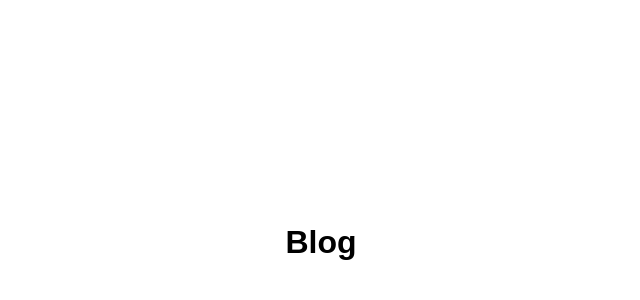
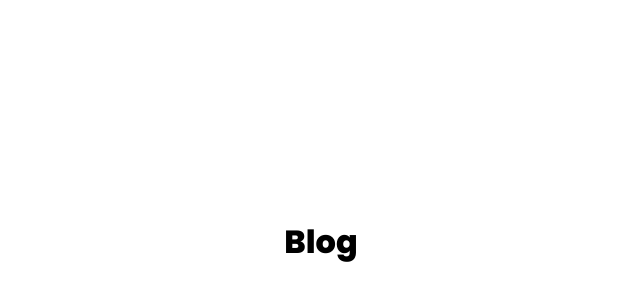
Before and after one commit to SadS4ndWiCh/next-blog, a Next.js app: page / in a window 1280 px wide. Shown: the part 158-458 px from the top of the page, without its empty margins (319-959 px from the left). Built offline with nearby package versions, Linux system fonts and the light colour scheme.

Commit message:
add: documente to import fonts

```diff
--- /dev/null
+++ b/src/pages/_document.tsx
@@ -0,0 +1,18 @@
+import Document, { Html, Head, Main, NextScript } from 'next/document';
+
+export default class MyDocument extends Document {
+  render() {
+    return (
+      <Html>
+        <Head>
+          <link rel="preconnect" href="https://fonts.gstatic.com" />
+          <link href="https://fonts.googleapis.com/css2?family=Poppins:wght@100;400;500;600;800&display=swap" rel="stylesheet" />
+        </Head>
+        <body>
+          <Main />
+          <NextScript />
+        </body>
+      </Html>
+    )
+  }
+}
```
